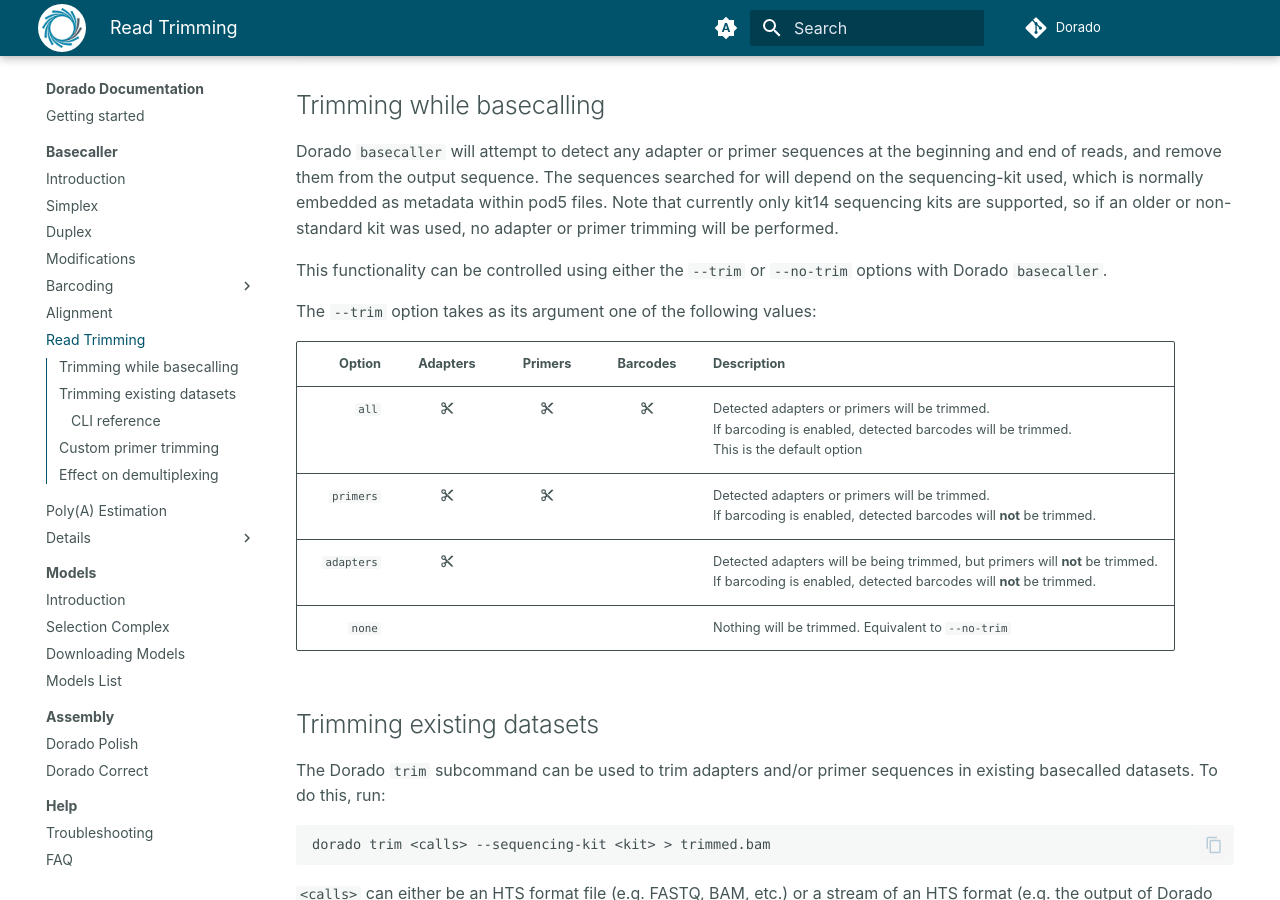
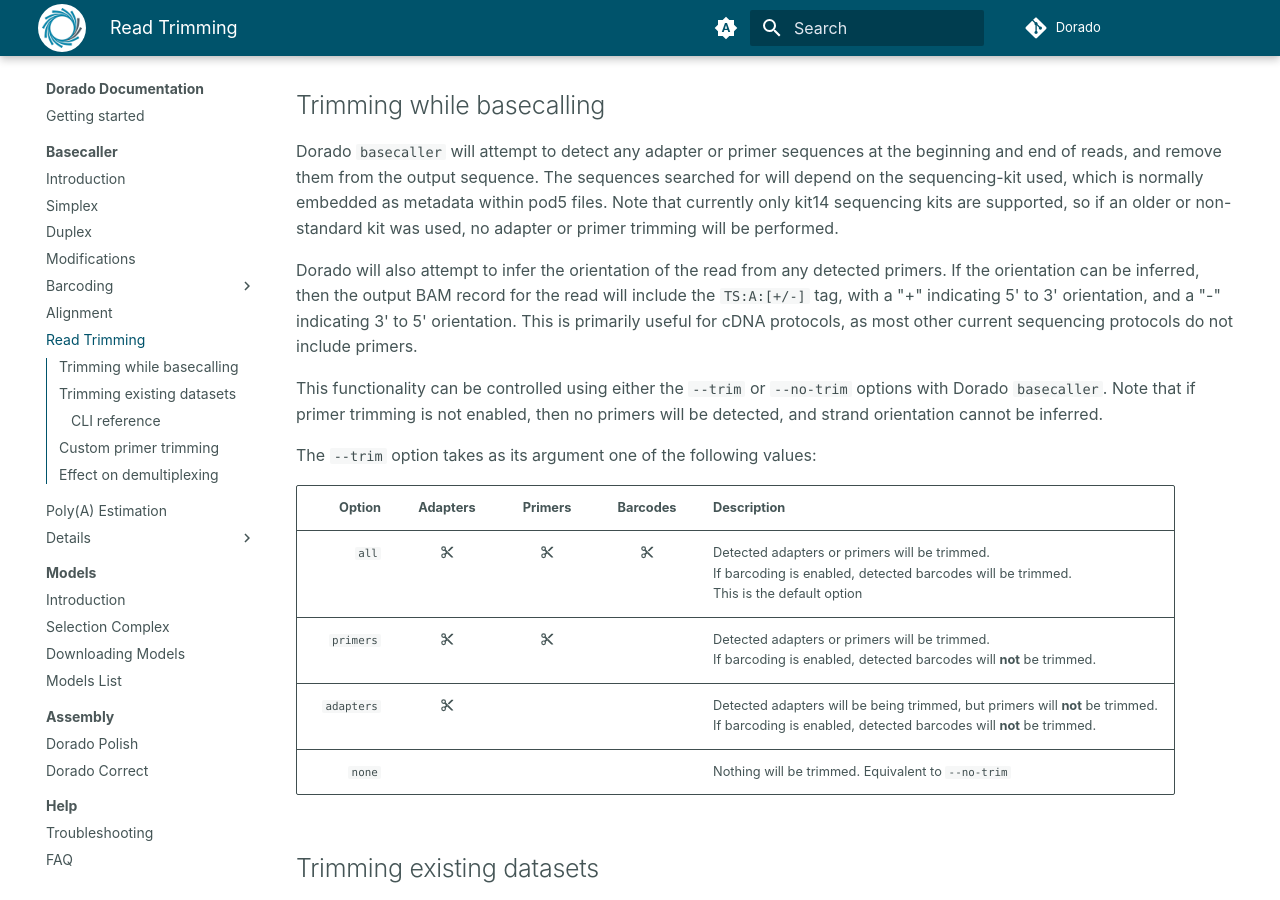
Before and after one commit to nanoporetech/dorado-docs, an MkDocs documentation site: the page built from docs/basecaller/read_trimming.md, in a window 1280 px wide and 900 px high, scrolled down 414 px. Built offline with MkDocs 1.6.1 and Material for MkDocs 9.7.7, drawn with Linux system fonts in a browser that asks for light colours; comment, search, counter and statistics services are not loaded.

Commit message:
Updated trimming docs for strand orientation classification.

```diff
--- a/docs/basecaller/read_trimming.md
+++ b/docs/basecaller/read_trimming.md
@@ -25,8 +25,15 @@
 kits are supported, so if an older or non-standard kit was used, no adapter or
 primer trimming will be performed.
 
+Dorado will also attempt to infer the orientation of the read from any detected primers.
+If the orientation can be inferred, then the output BAM record for the read will include
+the `TS:A:[+/-]` tag, with a "+" indicating 5' to 3' orientation, and a "-" indicating
+3' to 5' orientation.  This is primarily useful for cDNA protocols, as most other current
+sequencing protocols do not include primers.
+
 This functionality can be controlled using either the `--trim` or `--no-trim` options
-with Dorado `basecaller`.
+with Dorado `basecaller`. Note that if primer trimming is not enabled, then no primers will
+be detected, and strand orientation cannot be inferred.
 
 The `--trim` option takes as its argument one of the following values:
 
```
